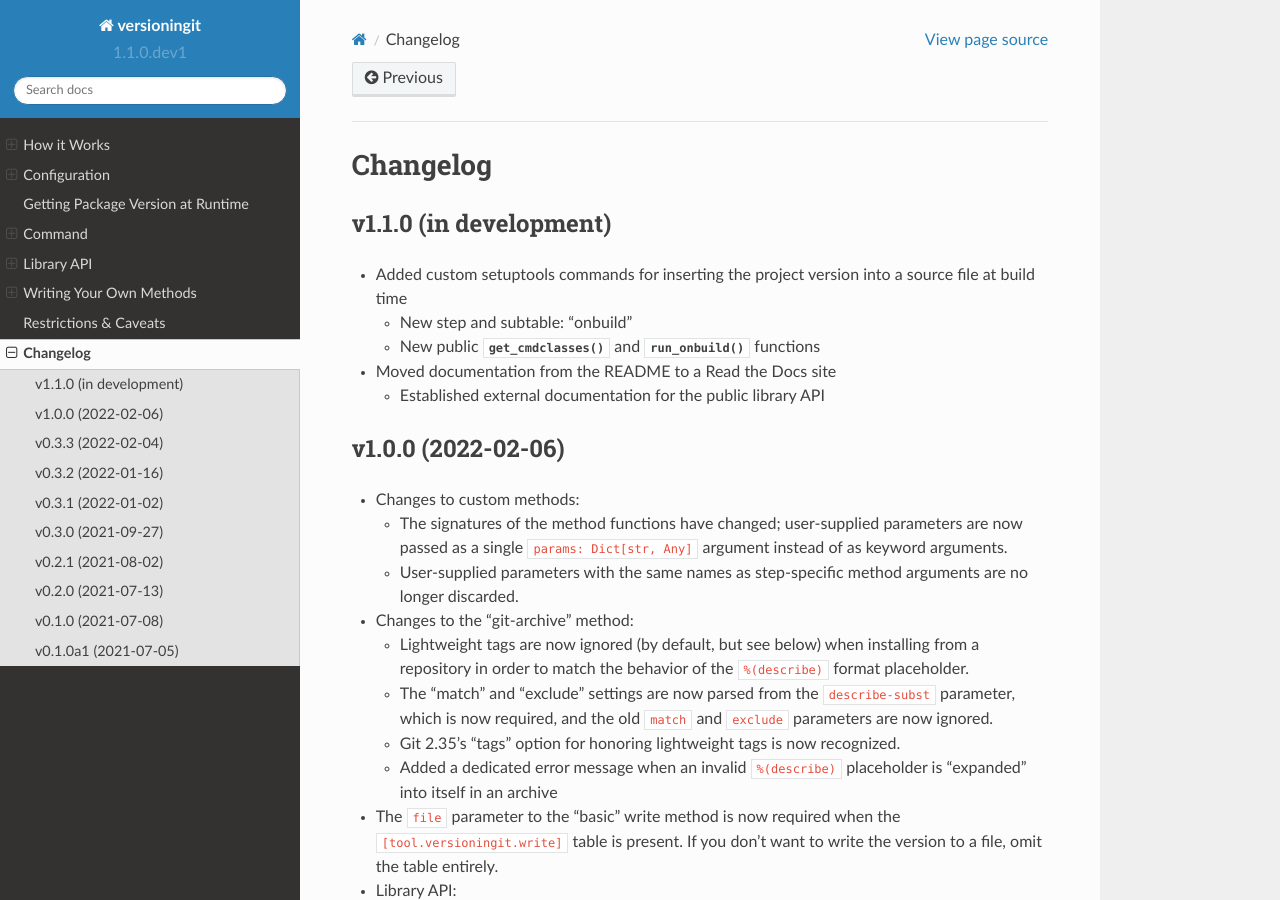
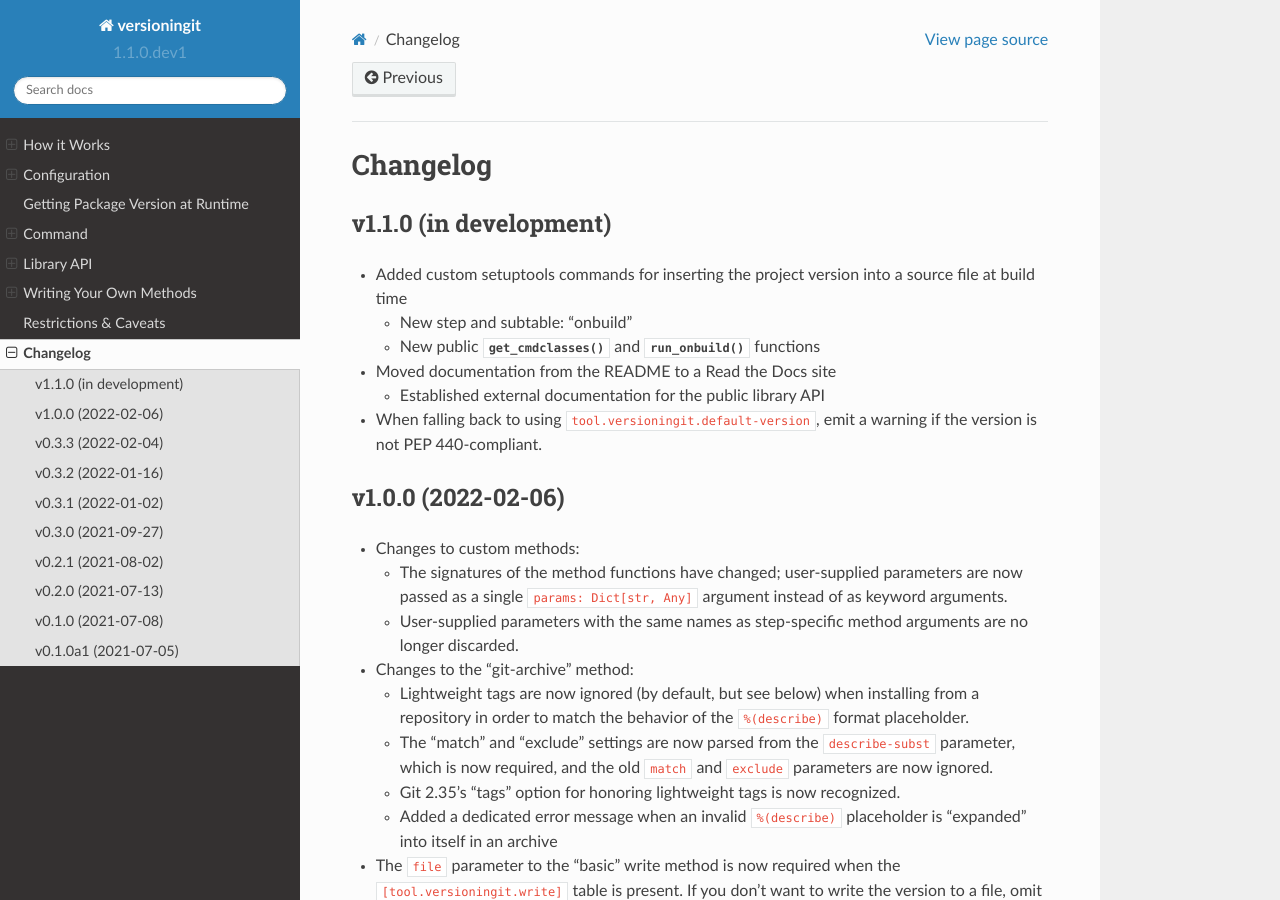
Before and after one commit to jwodder/versioningit, a Sphinx documentation site: the page built from docs/changelog.rst, in a window 1280 px wide and 900 px high. Built offline with Sphinx 7.4.7 and the Read the Docs theme 2.0.0, drawn with Linux system fonts in a browser that asks for light colours.

Commit message:
Warn when using a default-version that is not PEP 440-compliant

```diff
--- a/docs/changelog.rst
+++ b/docs/changelog.rst
@@ -14,6 +14,9 @@
 - Moved documentation from the README to a Read the Docs site
 
   - Established external documentation for the public library API
+
+- When falling back to using ``tool.versioningit.default-version``, emit a
+  warning if the version is not PEP 440-compliant.
 
 
 v1.0.0 (2022-02-06)
```
Also changed, not shown: CHANGELOG.md (+2 -0 lines), 3 other files.
